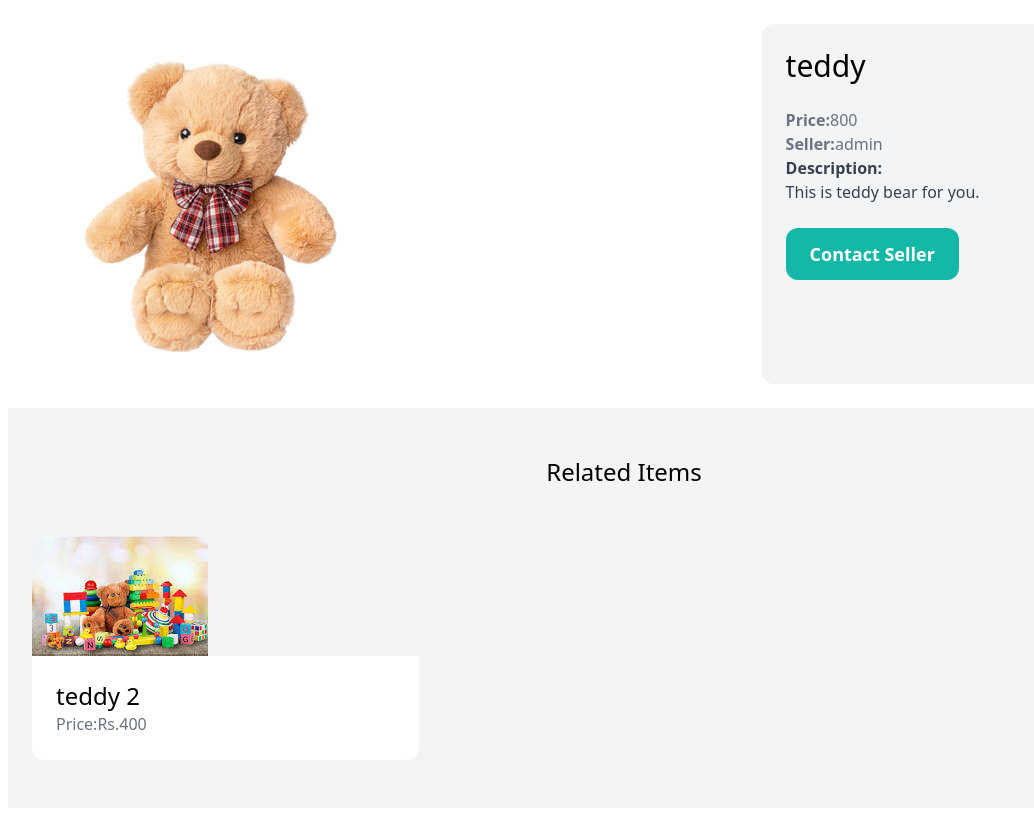
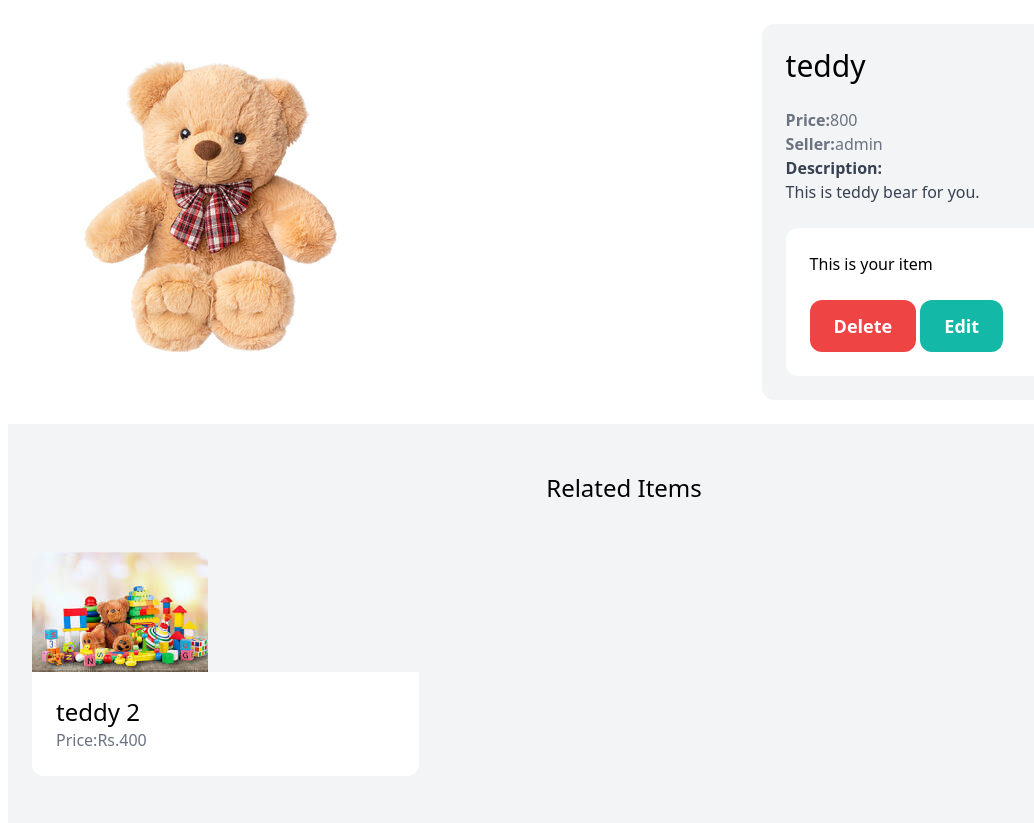
Before and after one commit to binayrijal/djangonew, a Django app: page /items/2/ in a window 1280 px wide. Shown: the part 77-900 px from the top of the page, without its empty margins (16-1050 px from the left). Run offline with Django 4.2, Linux system fonts and the light colour scheme; a user stored in the database is signed in; data comes from the database, SQL or seed files in the repository; both versions use the stored data as it was after the commit; some libraries are stand-ins or nearby versions.

Commit message:
edit button doing work perfectly

```diff
--- a/EcomProject/items/forms.py
+++ b/EcomProject/items/forms.py
@@ -26,3 +26,26 @@ class NewItemForm(forms.ModelForm):
             'class': INPUT_CLASSES
             }),
         }
+
+
+
+class EditItemForm(forms.ModelForm):
+    class Meta:
+        model = Items
+        fields=('name','description','price','image','is_sold')
+
+        widgets={
+
+            'name': forms.TextInput(attrs={
+            'class': INPUT_CLASSES
+            }),
+            'description': forms.Textarea(attrs={
+            'class': INPUT_CLASSES
+            }),
+            'price': forms.TextInput(attrs={
+            'class': INPUT_CLASSES
+            }),
+            'image': forms.FileInput(attrs={
+            'class': INPUT_CLASSES
+            }),
+        }
--- a/EcomProject/items/templates/items/detail.html
+++ b/EcomProject/items/templates/items/detail.html
@@ -16,9 +16,16 @@
             {{items.description}}
         </p>
         {%endif%}
+        {%if request.user == items.created_by %}
+        <div class="mt-6 p-6 bg-white rounded-xl">
+          <p>This is your item</p>
+          <a href="{% url 'items:delete' items.id%}"class="inline-block mt-6 px-6 py-3 text-lg font-semibold bg-red-500 text-white rounded-xl">Delete</a>
+          <a href="{% url 'items:edit' items.id %}"class="inline-block mt-6 px-6 py-3 text-lg font-semibold bg-teal-500 text-white rounded-xl">Edit</a>
 
+        </div>
+        {% else %}
         <a href="#" class="inline-block mt-6 px-6 py-3 text-lg font-semibold bg-teal-500 text-white rounded-xl hover:bg-teal-700">Contact Seller</a>
-
+        {%endif%}
     </div>
 </div>
 <div class="mt-6 px-6 py-12 bg-gray-100 round-xl">
--- a/EcomProject/items/urls.py
+++ b/EcomProject/items/urls.py
@@ -4,5 +4,7 @@ app_name = 'items'
 
 urlpatterns=[
     path('new/',views.new,name="new"),
-    path('<int:pk>/',views.details,name="details")
+    path('<int:pk>/',views.details,name="details"),
+    path('<int:pk>/edit/',views.edit,name="edit"),
+    path('<int:pk>/delete/',views.delete,name="delete"),
 ]
--- a/EcomProject/items/views.py
+++ b/EcomProject/items/views.py
@@ -1,7 +1,7 @@
 from django.shortcuts import render,get_object_or_404
 from django.contrib.auth.decorators import login_required
 from .models import Items,Category
-from items.forms import NewItemForm
+from items.forms import NewItemForm,EditItemForm
 from django.shortcuts import redirect
 
 def details(request,pk):
@@ -28,4 +28,37 @@ def new(request):
     return render(request,'items/form.html',{
       'form':form,
       'title':'New item',
-    })
+
+   })
+
+
+@login_required
+def edit(request,pk):
+    items=get_object_or_404(Items,pk=pk,created_by=request.user)
+    if request.method=="POST":
+
+        form=EditItemForm(request.POST,request.FILES,instance=items)
+        if form.is_valid():
+            form.save()
+            return redirect('items:details', pk=pk)
+    else:
+
+        form=EditItemForm(instance=items)
+
+
+    return render(request,'items/form.html',{
+      'form':form,
+      'title':'Edit item',
+
+   })
+
+
+
+
+
+@login_required
+def delete(request,pk):
+
+    items=get_object_or_404(Items,pk=pk,created_by=request.user)
+    items.delete()
+    return redirect('dashboard:index')
```
Also changed, not shown: EcomProject/db.sqlite3, EcomProject/media/items_pic/tshirt_6ble5vR.jpg (added).
